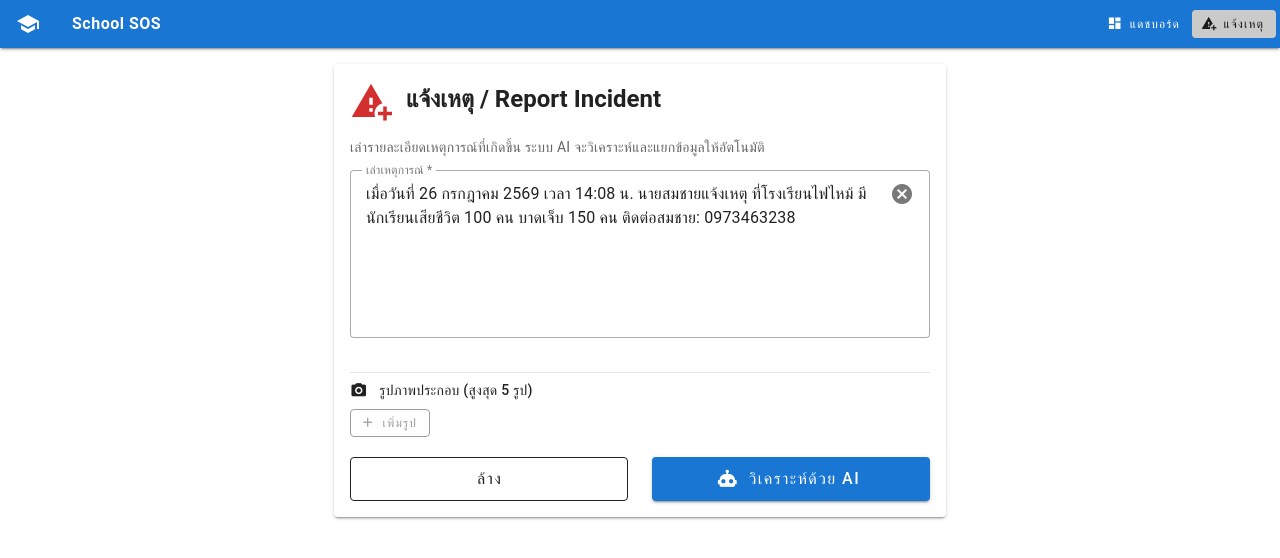
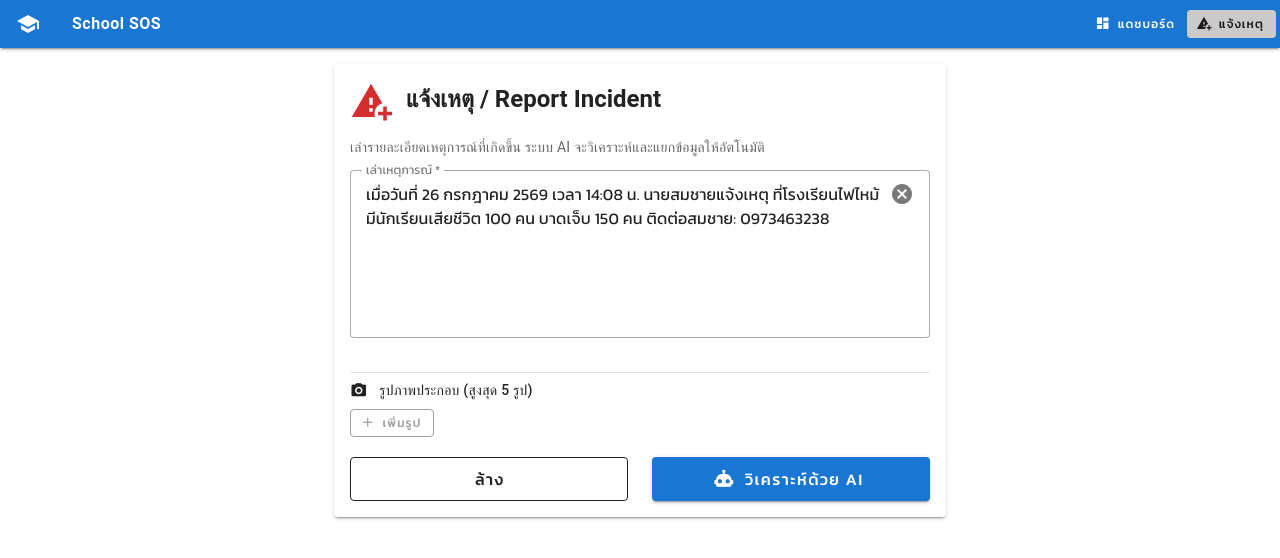
Before and after one commit to Fewdev1122/school-sos, a Vue app in the folder frontend/: page /report in a window 1280 px wide. Shown: the top 558 px of the page. Built offline with nearby package versions, Linux system fonts and the light colour scheme.

Commit message:
feat: change font to Google Kanit
- Import Kanit (300-700 weight) from Google Fonts
- Set as global font-family in App.vue
- Vuetify defaults fontFamily update

```diff
--- a/frontend/index.html
+++ b/frontend/index.html
@@ -5,6 +5,9 @@
   <meta name="viewport" content="width=device-width, initial-scale=1.0" />
   <title>School SOS - ระบบแจ้งเหตุในโรงเรียน</title>
   <link rel="icon" type="image/svg+xml" href="/favicon.svg" />
+  <link rel="preconnect" href="https://fonts.googleapis.com" />
+  <link rel="preconnect" href="https://fonts.gstatic.com" crossorigin />
+  <link href="https://fonts.googleapis.com/css2?family=Kanit:wght@300;400;500;600;700&display=swap" rel="stylesheet" />
 </head>
 <body>
   <div id="app"></div>
--- a/frontend/src/App.vue
+++ b/frontend/src/App.vue
@@ -87,6 +87,10 @@
 </template>
 
 <style>
+body, html, #app {
+  font-family: 'Kanit', sans-serif !important;
+}
+
 .toast-container {
   position: fixed;
   top: 64px;
--- a/frontend/src/main.ts
+++ b/frontend/src/main.ts
@@ -13,6 +13,11 @@
 const vuetify = createVuetify({
   components,
   directives,
+  defaults: {
+    global: {
+      fontFamily: 'Kanit, sans-serif',
+    },
+  },
   theme: {
     defaultTheme: 'light',
     themes: {
```
